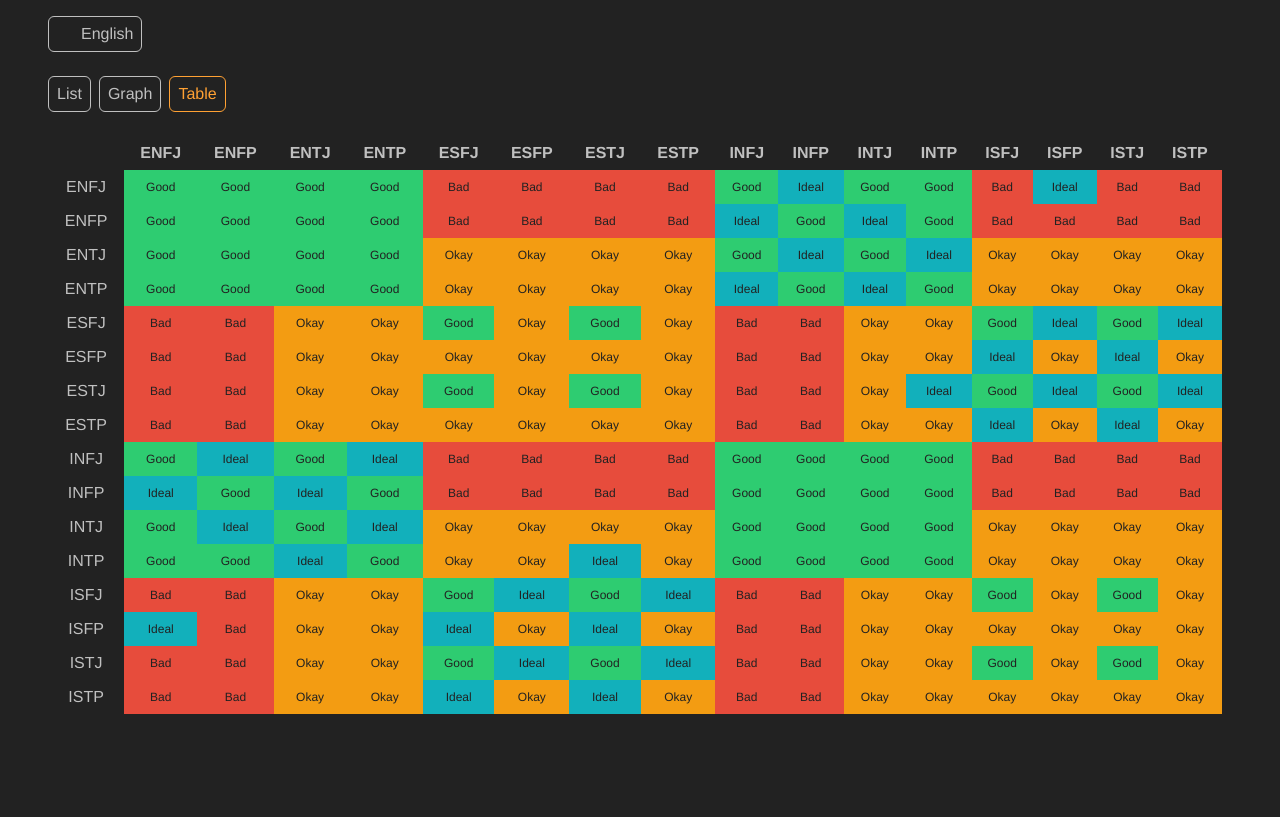
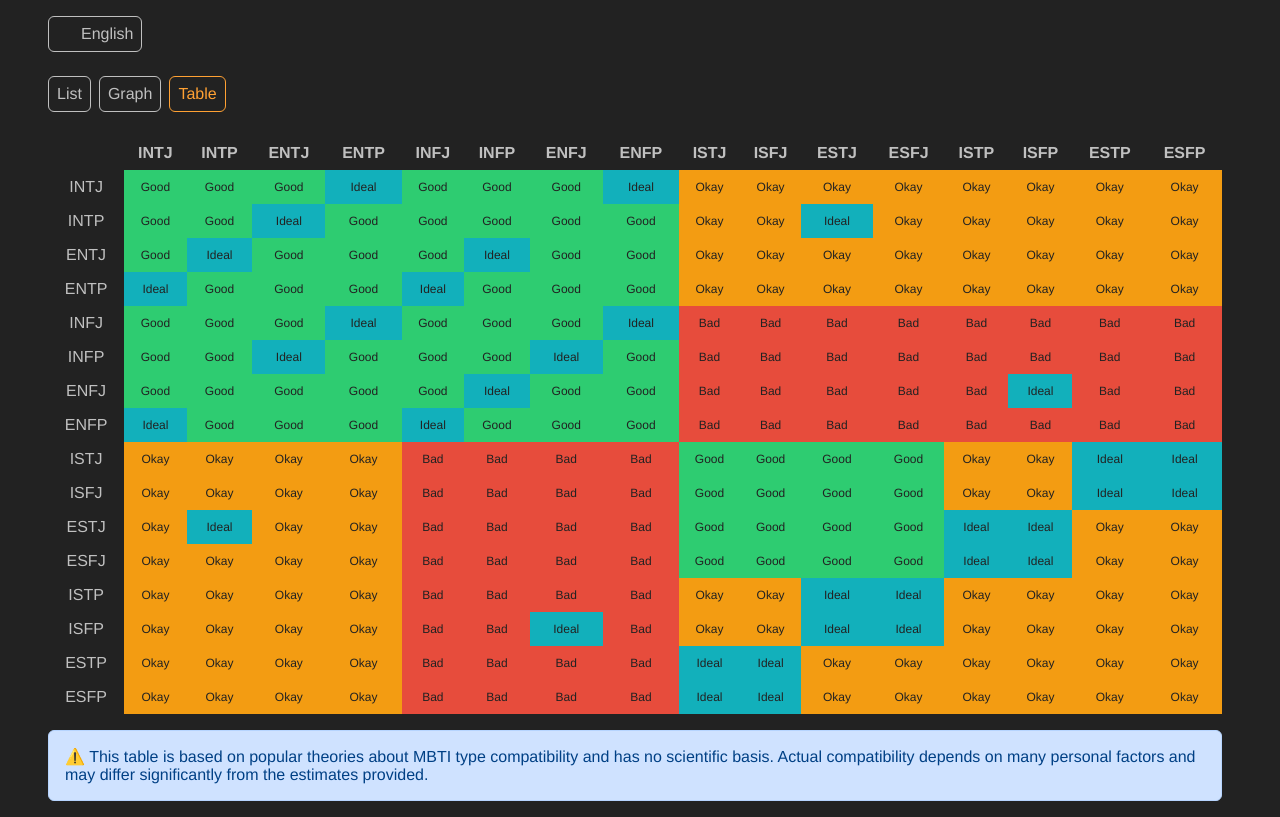
Before and after one commit to VChet/mbti-compat, a Vue app: page /table in a window 1280 px wide. Built offline with nearby package versions, Linux system fonts and the light colour scheme; some icons are missing.

Commit message:
fix(mbti-types): add disclaimer, update order

```diff
--- a/src/constants/locales/en.ts
+++ b/src/constants/locales/en.ts
@@ -29,6 +29,9 @@ export default {
     ISTJ: "ISTJ (Logistician)",
     ISTP: "ISTP (Virtuoso)"
   },
+  table: {
+    disclaimer: "⚠️ This table is based on popular theories about MBTI type compatibility and has no scientific basis. Actual compatibility depends on many personal factors and may differ significantly from the estimates provided."
+  },
   currentUser: {
     legend: "Enter your data",
     namePlaceholder: "Name",
--- a/src/constants/locales/ru.ts
+++ b/src/constants/locales/ru.ts
@@ -29,6 +29,9 @@ export default {
     ISTJ: "ISTJ (Логист)",
     ISTP: "ISTP (Виртуоз)"
   },
+  table: {
+    disclaimer: "⚠️ Эта таблица основана на популярных теориях о совместимости MBTI-типов и не имеет научного подтверждения. Реальная совместимость зависит от множества личных факторов и может сильно отличаться от приведённых оценок."
+  },
   currentUser: {
     legend: "Введите свои данные",
     namePlaceholder: "Имя",
--- a/src/constants/mbti-types.ts
+++ b/src/constants/mbti-types.ts
@@ -8,20 +8,20 @@ enum MBTITypeColor {
 }
 
 export const MBTI_TYPES: { value: MBTIType, color: MBTITypeColor }[] = [
+  { value: "INTJ", color: MBTITypeColor.ANALYST },
+  { value: "INTP", color: MBTITypeColor.ANALYST },
+  { value: "ENTJ", color: MBTITypeColor.ANALYST },
+  { value: "ENTP", color: MBTITypeColor.ANALYST },
+  { value: "INFJ", color: MBTITypeColor.DIPLOMAT },
+  { value: "INFP", color: MBTITypeColor.DIPLOMAT },
   { value: "ENFJ", color: MBTITypeColor.DIPLOMAT },
   { value: "ENFP", color: MBTITypeColor.DIPLOMAT },
-  { value: "ENTJ", color: MBTITypeColor.ANALYST },
-  { value: "ENTP", color: MBTITypeColor.ANALYST },
+  { value: "ISTJ", color: MBTITypeColor.SENTINEL },
+  { value: "ISFJ", color: MBTITypeColor.SENTINEL },
+  { value: "ESTJ", color: MBTITypeColor.SENTINEL },
   { value: "ESFJ", color: MBTITypeColor.SENTINEL },
-  { value: "ESFP", color: MBTITypeColor.EXPLORER },
-  { value: "ESTJ", color: MBTITypeColor.SENTINEL },
+  { value: "ISTP", color: MBTITypeColor.EXPLORER },
+  { value: "ISFP", color: MBTITypeColor.EXPLORER },
   { value: "ESTP", color: MBTITypeColor.EXPLORER },
-  { value: "INFJ", color: MBTITypeColor.DIPLOMAT },
-  { value: "INFP", color: MBTITypeColor.DIPLOMAT },
-  { value: "INTJ", color: MBTITypeColor.ANALYST },
-  { value: "INTP", color: MBTITypeColor.ANALYST },
-  { value: "ISFJ", color: MBTITypeColor.SENTINEL },
-  { value: "ISFP", color: MBTITypeColor.EXPLORER },
-  { value: "ISTJ", color: MBTITypeColor.SENTINEL },
-  { value: "ISTP", color: MBTITypeColor.EXPLORER }
+  { value: "ESFP", color: MBTITypeColor.EXPLORER }
 ];
--- a/src/pages/TableView.vue
+++ b/src/pages/TableView.vue
@@ -19,6 +19,9 @@
           </tr>
         </tbody>
       </table>
+    </div>
+    <div class="table-view__disclaimer">
+      {{ $t('table.disclaimer') }}
     </div>
   </section>
 </template>
@@ -47,7 +50,6 @@ const tableItems = computed(() => {
   overflow: hidden;
   &__wrapper {
     overflow: auto;
-  }
     table {
       width: 100%;
       overflow: auto;
@@ -62,4 +64,13 @@ const tableItems = computed(() => {
       }
     }
   }
+  &__disclaimer {
+    padding: 1rem;
+    margin-top: 1rem;
+    color: #004085;
+    background-color: #cfe2ff;
+    border: 1px solid #b6d4fe;
+    border-radius: var(--radius);
+  }
+}
 </style>
```
Lines whose indentation alone changed are shown as unchanged.
